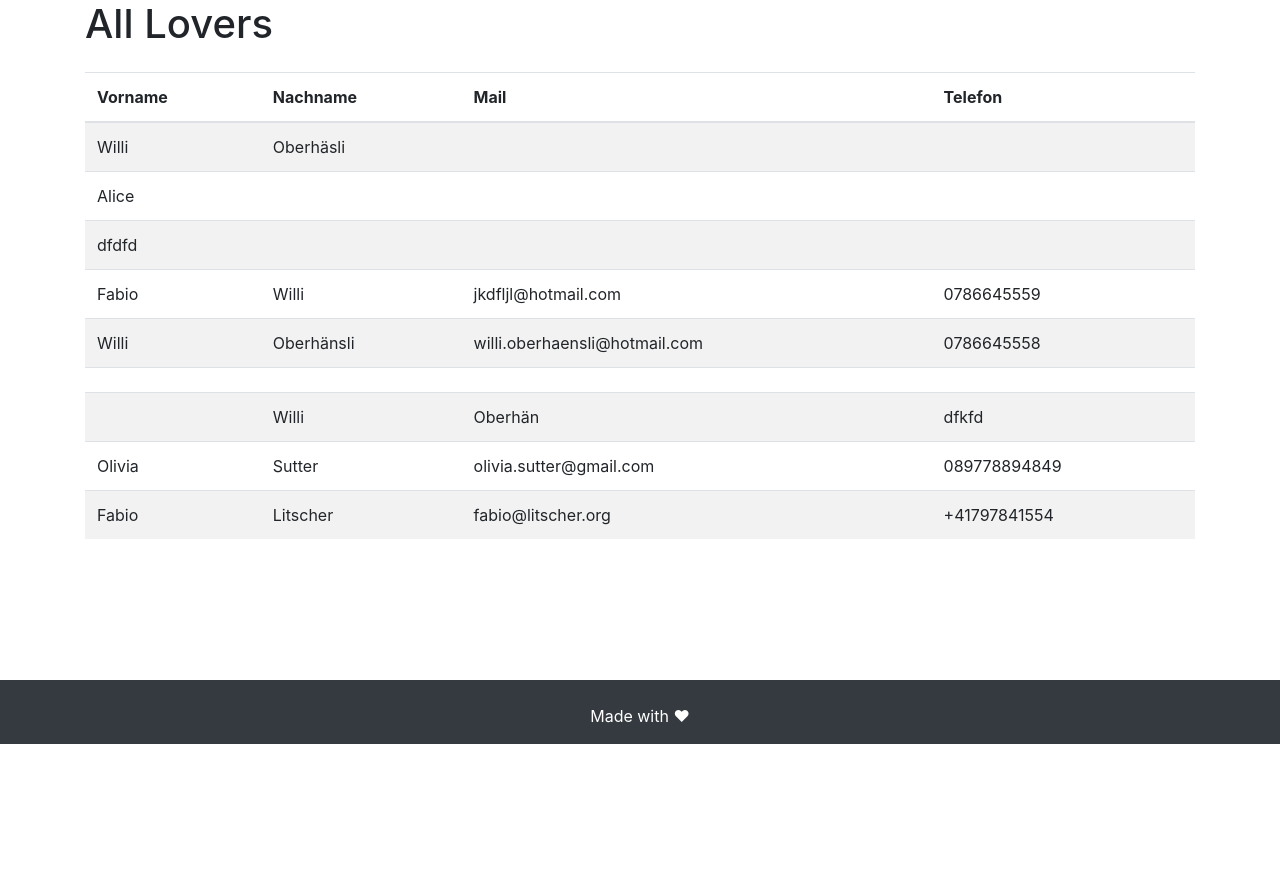
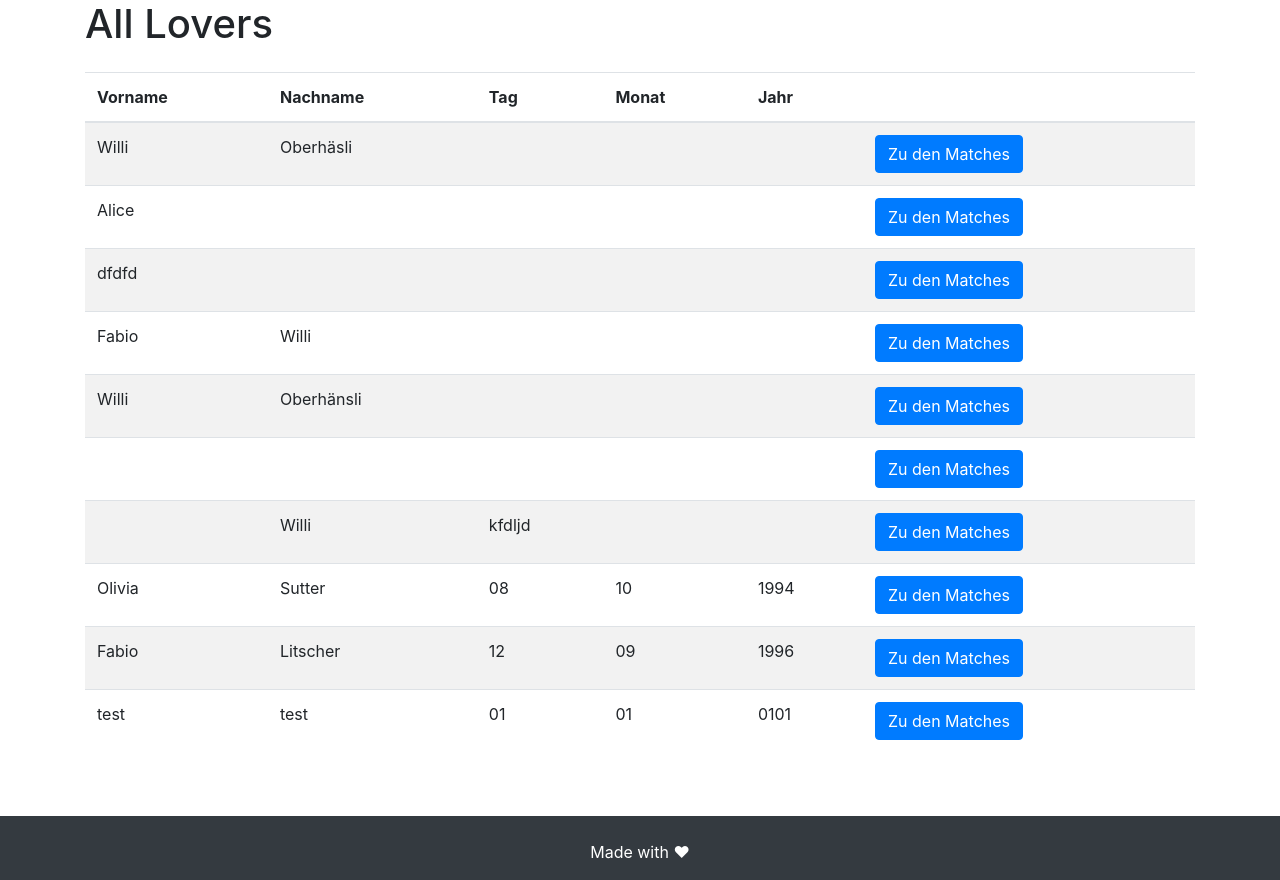
Before and after one commit to willioberhaensli/PROG2, a Flask app: page /all in a window 1280 px wide. Shown: the part 56-936 px from the top of the page. Before the commit the page ends 800 px from the top, so only its background shows below. Run offline with Flask 2, Linux system fonts and the light colour scheme; some libraries are stand-ins or nearby versions.

Commit message:
Verlinkung ALL&Destiny
- verlinkung von all zu your destiny
- übergabe email der personen
- Bisschen aufgeräumt

```diff
--- a/main.py
+++ b/main.py
@@ -31,9 +31,10 @@ def index():
         return render_template("horosdate.html")
 
 
-@app.route("/search/<name>")
+@app.route("/search/<email>")
 @app.route("/search", methods=['GET', 'POST'])
-def search(name=None):
+def search(email=None):
+    print(email)
     person_daten = data.load_json()
     return render_template("destiny.html", daten=person_daten)
 
--- a/templates/all.html
+++ b/templates/all.html
@@ -10,21 +10,17 @@
 
     <!-- Seitentitel -->
 
-    <div class="row">
+  <div class="row">
 
-            <div class="bd-title col-12 mb-3">
-                <h1>All Lovers</h1>
-            </div></div>
+      <div class="bd-title col-12 mb-3">
+          <h1>All Lovers</h1>
+      </div></div>
 
 
 
     <!-- Auflistung in Tabelle aus JSON -->
 
     <form method="GET">
-
-
-                <!-- Inspriation: https://github.com/welschmichel/PROGR2/blob/master/templates/output.html -->
-
         {%if daten%}
 
         <table class="table table-striped">
@@ -32,8 +28,10 @@
             <tr>
               <th scope="col">Vorname</th>
               <th scope="col">Nachname</th>
-              <th scope="col">Mail</th>
-              <th scope="col">Telefon</th>
+              <th scope="col">Tag</th>
+              <th scope="col">Monat</th>
+              <th scope="col">Jahr</th>
+              <th></th>
             </tr>
           </thead>
 
@@ -45,72 +43,22 @@
             <tr>
               <td>{{person['vorname']}}</td>
               <td>{{person['nachname']}}</td>
-              <td>{{person['email']}}</td>
-              <td>{{person['telefon']}}</td>
+              <td>{{person['tag']}}</td>
+              <td>{{person['monat']}}</td>
+              <td>{{person['jahr']}}</td>
+              <td><a href="{{ url_for('search', email=person['email']) }}" class="btn btn-primary">Zu den Matches</a></td>
             </tr>
 
             {% endfor %}
-            {% endfor %}
+          {% endfor %}
 
           </tbody>
         </table>
 
         {% endif %}
-
-
     </form>
-
-
 
 </div>
 
 
-
 {% endblock %}
-
-
-<!----
-
-
-<div class="container mt-5">
-    <div class="row">
-        <div class="col-12 mb-3">
-            <h1>Personen</h1>
-            <hr>
-        </div>
-        {% if prod %}
-
-                <div class="container">
-                  <div class="row">
-            {% for key, value in prod.items() %}
-                    <div class="col">
-                        <h6>{{ key }}</h6> >>>KEY IST ID
-                        <p>Geschlecht: {{ value ["geschlecht"] }}</p>
-                        <p>Alter: {{ value ["alter"] }}</p>
-                        <p>Grösse: {{ value ["groesse"] }}</p>
-                        <p>Gewicht: {{ value ["gewicht"] }}</p>
-                        <p>Aktivitätslevel: {{ value ["aktivitaet"] }}</p>
-                        <p>Ziel: {{ value ["ziel"] }}</p>
-                        <p>Trainingseinheiten pro Woche: {{ value ["training"] }}</p>
-                        href="url_for("static, "bilder/{{key}}.jpg")" >>>> Wichtig!!!
-                    </div>
-            {% endfor %}
-
-                  </div>
-                </div>
-        {% else %}
-                <h3>Keine Einträge vorhanden</h3>
-        {% endif %}
-    </div>
-</div>
-
-
-
-
-–––– PROG –––
-
-1. Person/Bild ID #Nummer zuweisen
-2. Bild zwischen und Person herstellen
-3. Key = Emailadresse (@ durch at erstetzen, Punkt entfernen)
-
->>> Hart coden!!!!!
```
Also changed, not shown: data/data.json (+1 -1 lines), libs/horosdate.py (+14 -13 lines), 1 other file.
